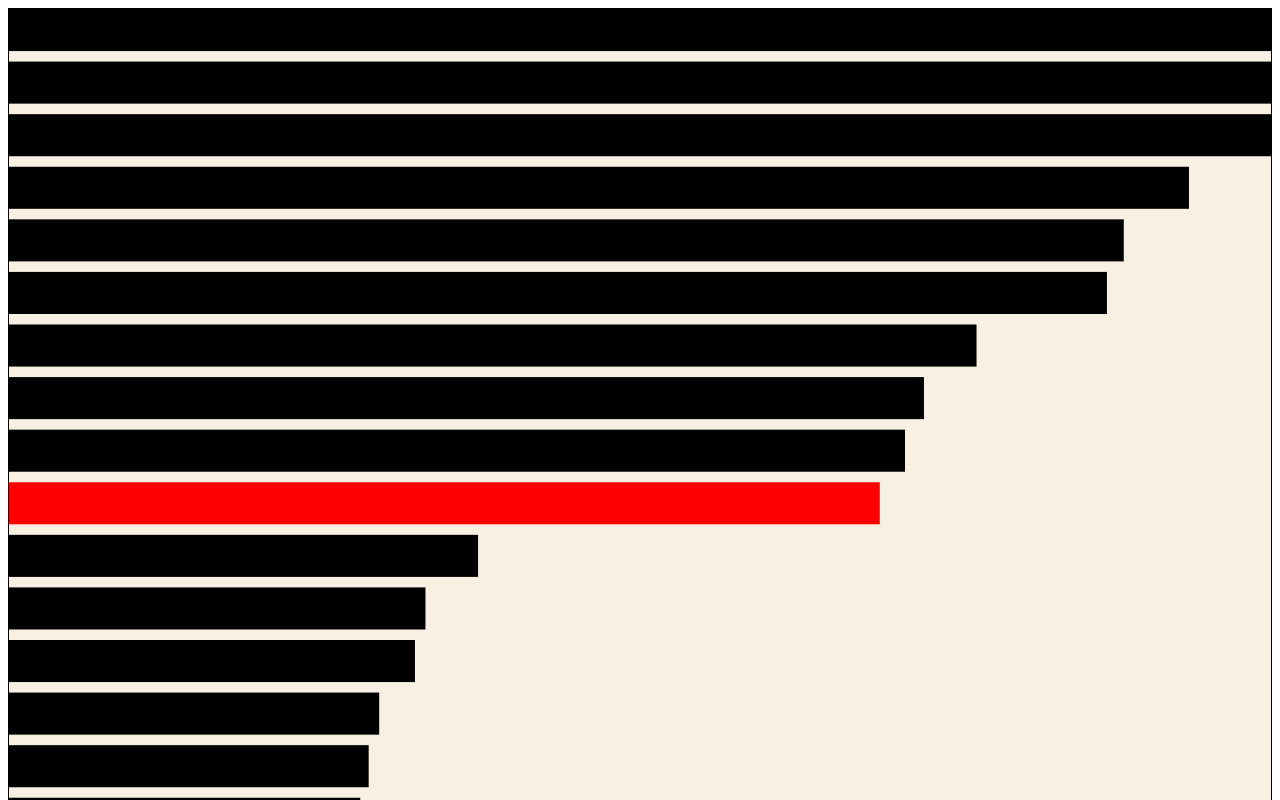
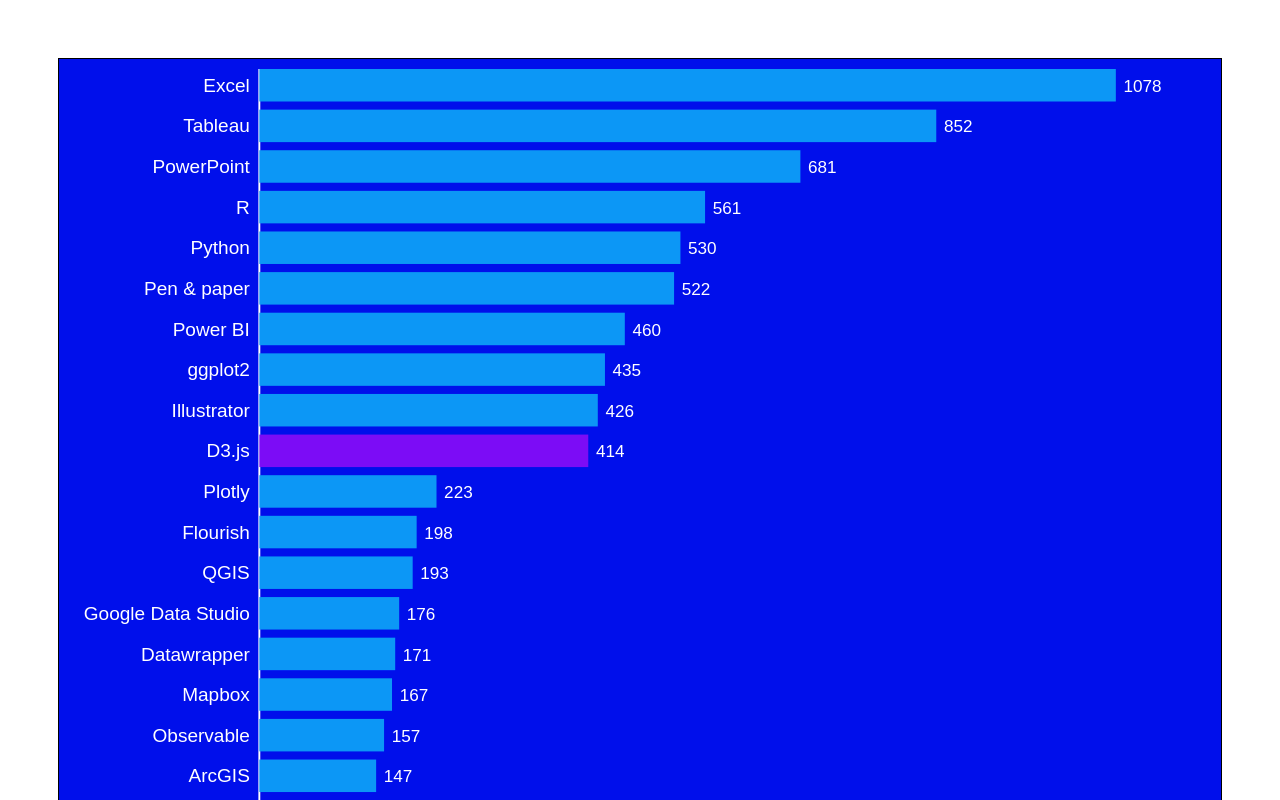
Before and after one commit to lutfiqaraman/d3project, a plain HTML site: page ch3/index.html in a window 1280 px wide. Shown: the top 800 px of the page. Drawn offline with nearby package versions, Linux system fonts and the light colour scheme.

Commit message:
format data to be used in a simple bar chart using D3.js

```diff
--- a/ch3/css/main.css
+++ b/ch3/css/main.css
@@ -3,5 +3,10 @@ Stylesheet of the project
  */
 
 .responsive-svg-container {
-    max-width: 600px;
+    max-width: 100%;
 }
+
+.barChartTable {
+    margin: 50px;
+    padding: 10px;
+}
--- a/ch3/index.html
+++ b/ch3/index.html
@@ -3,6 +3,7 @@
 <head>
     <meta charset="UTF-8">
     <title>Title</title>
+    <link rel="stylesheet" href="css/main.css">
 </head>
 <body>
 
--- a/ch3/js/main.js
+++ b/ch3/js/main.js
@@ -1,36 +1,82 @@
-// Reading data from the file
+//Loading the data
 d3
-    .csv('../ch3/data/data.csv', csvFileData => {
+    .csv("../ch3/data/data.csv", d => {
         return {
-            technology: csvFileData.technology,
-            count: +csvFileData.count
+            technology: d.technology,
+            count: +d.count
         }
-    }).then(data => {
-    createBarChart(data);
-});
+    })
+    .then(data => {
+        // Sort data in descending order
+        data.sort((a, b) => b.count - a.count);
 
-// Create the SVG to be used to render the data
-const svg = d3.select('.responsive-svg-container')
-    .append('svg')
-    .attr('viewBox', '0 0 600 700')
-    .style('border', "1px solid black")
-    .style('background', "#F8F0E3");
+        createBarChart(data);
+    });
 
-// Rendering data as a bar chart
+// Create the SVG diagram
+const svg = d3.select(".responsive-svg-container")
+    .append("svg")
+        .attr("viewBox", "0 0 600 700")
+        .attr("class", "barChartTable")
+        .style("border", "1px solid black")
+        .style("background", "#000FEB");
+
+// Create the bar chart
 const createBarChart = (data) => {
-    const barHeight = 20;
 
-    svg.selectAll('rect')
+    svg
+        .append("line")
+            .attr("x1", 100)
+            .attr("y1", 0)
+            .attr("x2", 100)
+            .attr("y2", 700)
+            .attr("stroke", "#FFFFFF");
+
+    //Declare scale
+    const xScale = d3.scaleLinear()
+        .domain([0, 1078])
+        .range([0, 450]);
+
+    const yScale = d3.scaleBand()
+        .domain(data.map(d => d.technology))
+        .range([0, 700])
+        .paddingInner(0.2);
+
+    const bar = svg
+        .selectAll("g")
         .data(data)
-        .join('rect')
-        .sort((a,b) => b.count - a.count)
-        .attr("class", d => {
-            return `bar bar-${d.technology}`
-        })
-        .attr("width", d => d.count)
-        .attr("height", barHeight)
-        .attr("x", 0)
-        .attr("y", (d, i) => (barHeight + 5) * i)
-        .attr("fill", "skyblue")
-        .attr("fill", d => d.technology === "D3.js" ? "red" : "black")
-};
+        .join("g")
+        .attr("transform", d => `translate(0, ${yScale(d.technology)})`);
+
+    // Create bars of the chart
+    bar
+        .append("rect")
+            .attr("width", d => xScale(d.count))
+            .attr("height", yScale.bandwidth())
+            .attr("x", 100)
+            .attr("y", 0)
+            .attr("fill", d => d.technology === "D3.js" ? "#7C0CF6":"#0C97F6");
+
+    // Add the label of the technology
+    bar
+        .append("text")
+            .text(d => d.technology)
+                .attr("x", 95)
+                .attr("y", 12)
+                .attr("text-anchor", "end")
+                .style("font-family", "sans-serif")
+                .style("font-size", "10px")
+                .style("fill", "#FFFFFF")
+
+    // Add the label of count of the users
+    bar
+        .append("text")
+        .text(d => d.count)
+            .attr("x", d => 100 + xScale(d.count) + 4)
+            .attr("y", 12)
+            .style("font-family", "sans-serif")
+            .style("font-size", "9px")
+            .style("fill", "#FFFFFF");
+
+
+}
```
